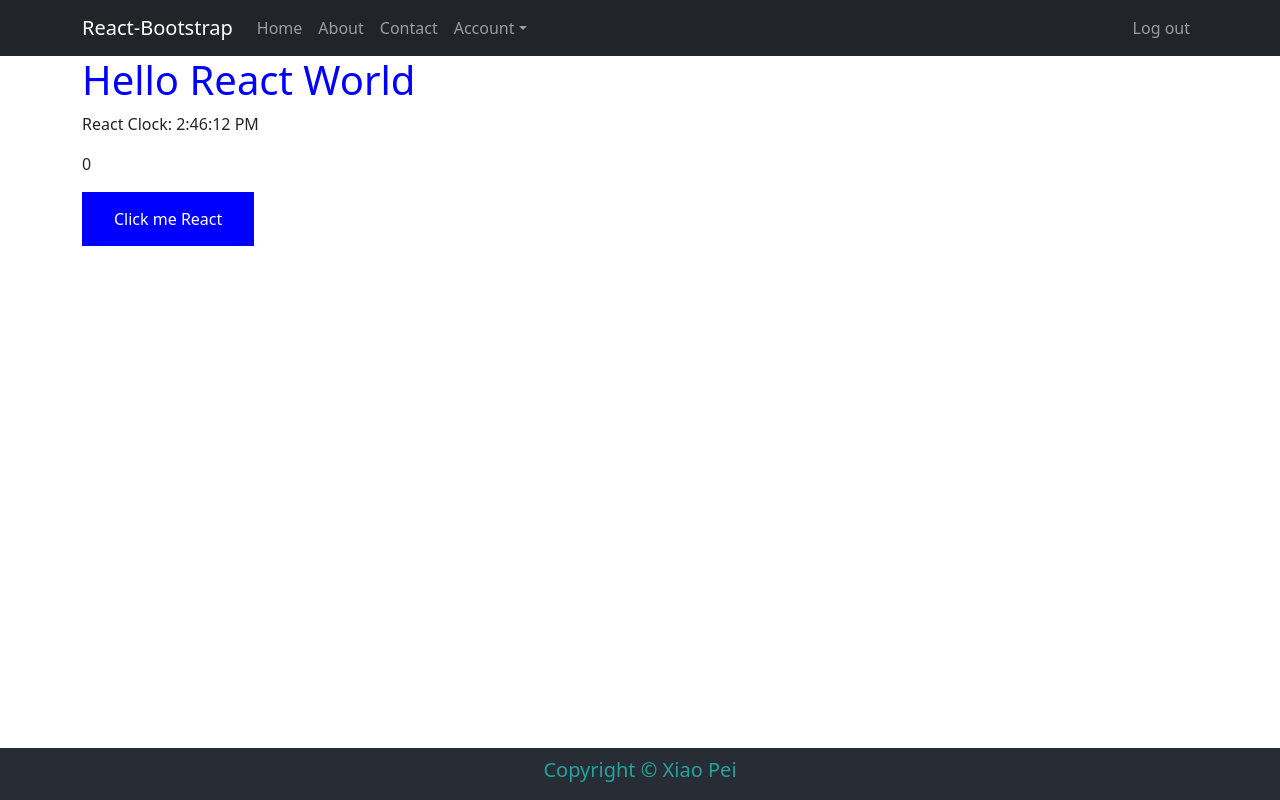
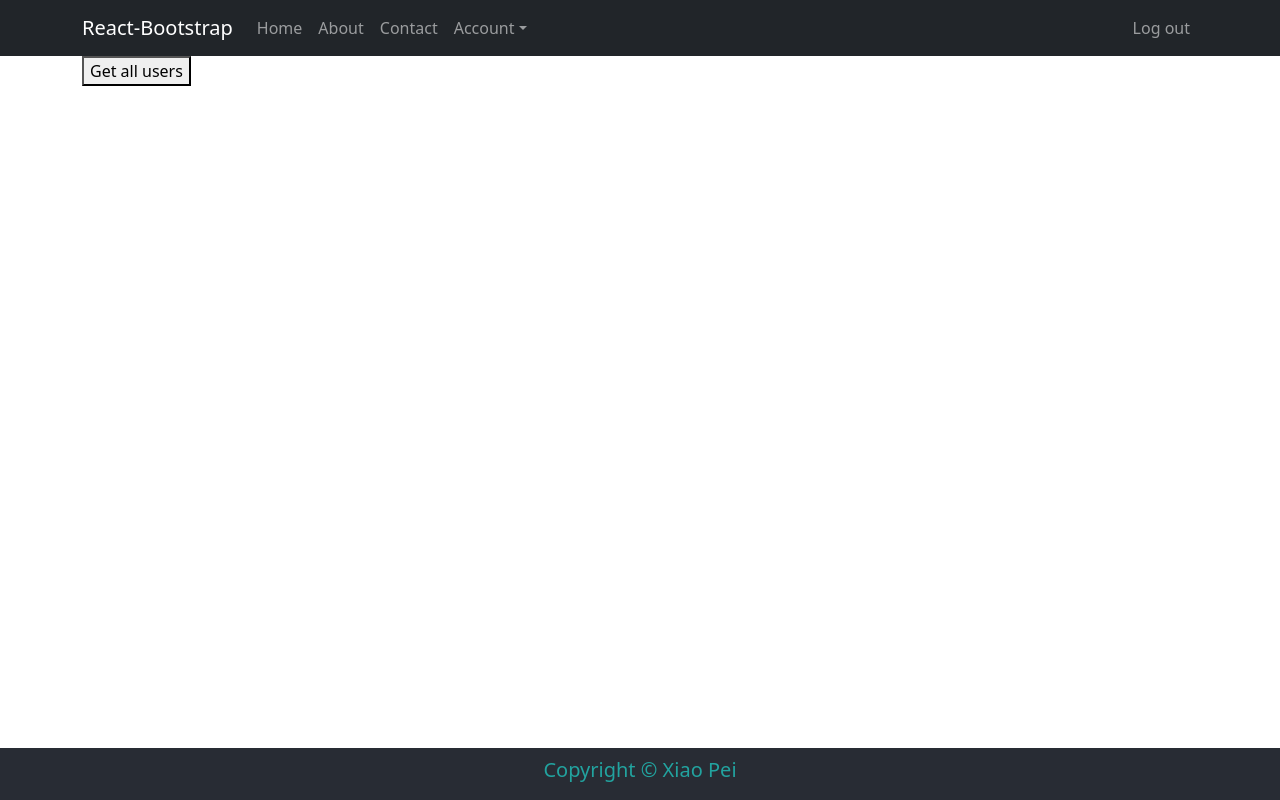
Before and after one commit to xiaoxiao-pei/separateconcern, a React (Create React App) app: page / in a window 1280 px wide. Built offline with nearby package versions, Linux system fonts and the light colour scheme.

Commit message:
connect database

```diff
--- /dev/null
+++ b/src/components/DbData.js
@@ -0,0 +1,16 @@
+import React from "react";
+function DbData() {
+    return (
+        <>
+            <button onClick={callGetAll}>Get all users</button>
+        </>
+    )
+}
+export default DbData;
+/* Function that will make an API call to get all users, and then pop-up an alert with the results.
+*/
+function callGetAll() {
+    fetch("http://localhost:3001/users", { method: "GET" })
+        .then((data) => data.json())
+        .then((json) => alert(JSON.stringify(json)));
+}
--- a/src/pages/Home.js
+++ b/src/pages/Home.js
@@ -1,10 +1,12 @@
-import Main from '../components/Main';
+//import Main from '../components/Main';
 import React from 'react';
+import DbData from '../components/DbData';
 
 const Home = () => {
     return (
         <div>
-            <Main />
+            {/* <Main /> */}
+            <DbData />
         </div>
     )
 };
```
